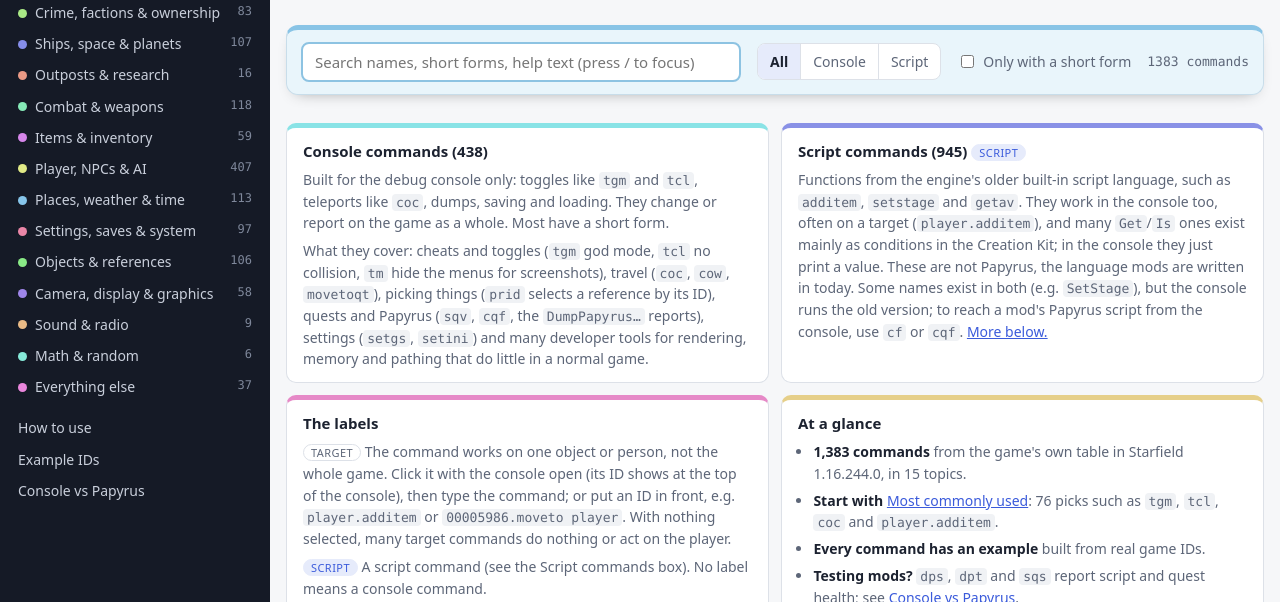
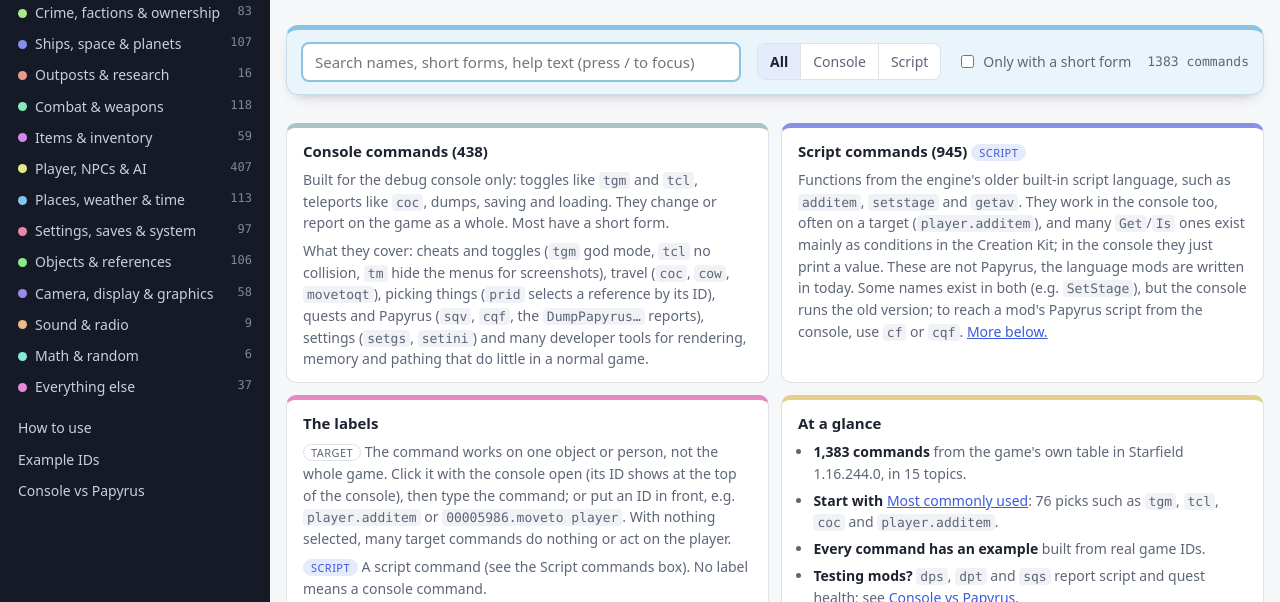
Before and after one commit to taosecurity/starfield-console-commands, a plain HTML site: page index.html in a window 1280 px wide. Shown: the part 186-788 px from the top of the page. Drawn offline with Linux system fonts and the light colour scheme.

Commit message:
Muted Console box bar
Co-Authored-By: Claude Opus 5.5 <noreply@anthropic.com>

```diff
--- a/index.html
+++ b/index.html
@@ -60,7 +60,7 @@ header, section { display: grid; gap: 12px; min-width: 0; scroll-margin-top: 76p
 .glance { margin: 0; padding-left: 1.1em; display: grid; gap: 5px; font-size: 14px; color: var(--muted); }
 .glance strong { color: var(--fg); }
 .kind { background: var(--surface); border: 1px solid var(--line); border-radius: 10px; padding: 12px 16px; display: grid; gap: 6px; align-content: start;
-  border-top: 5px solid hsl(var(--h) 65% var(--tint-dot-l)); }
+  border-top: 5px solid hsl(var(--h) var(--bar-s, 65%) var(--tint-dot-l)); }
 .kind h3 { margin: 0; font-size: 15px; font-weight: 650; }
 .kind p { font-size: 14px; color: var(--muted); }
 code, kbd { font: 13px var(--mono); background: var(--panel2); padding: 1px 4px; border-radius: 4px; }
@@ -161,7 +161,7 @@ footer { font-size: 13px; color: var(--muted); border-top: 1px solid var(--line)
 <p class="lede" id="nomatch" hidden>No commands match. Try a shorter word, or switch back to All.</p>
 <section id="kinds" aria-label="Overview">
   <div class="kinds">
-    <div class="kind" style="--h: 182">
+    <div class="kind" style="--h: 182; --bar-s: 22%">
       <h3>Console commands (438)</h3>
       <p>Built for the debug console only: toggles like <code>tgm</code> and <code>tcl</code>, teleports like <code>coc</code>,
       dumps, saving and loading. They change or report on the game as a whole. Most have a short form.</p>
```
